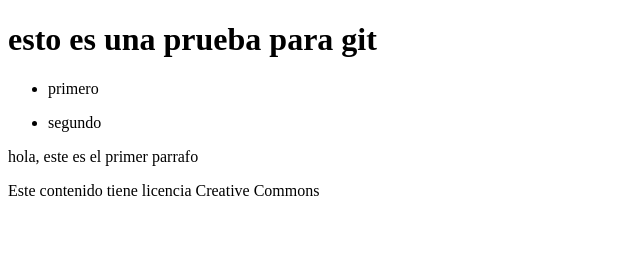
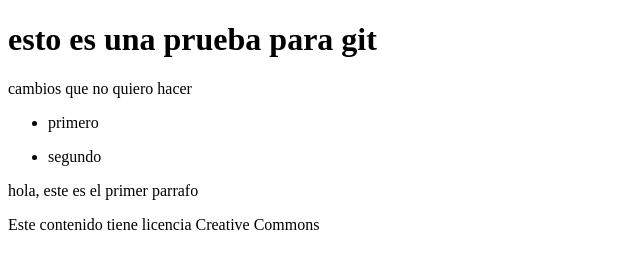
Before and after one commit to carlosalejandroqm/PruebaGITHUB, a plain HTML site: page index.html in a window 1280 px wide. Shown: the whole page, without its empty margins (0-640 px from the left). Drawn offline with Linux system fonts and the light colour scheme.

Commit message:
cambios que no queria hacer

```diff
--- a/index.html
+++ b/index.html
@@ -7,6 +7,10 @@
 </head>
 <body>
     <h1>esto es una prueba para git</h1>
+
+    <div>
+        <p>cambios que no quiero hacer</p>
+    </div>
 
     <nav>
         <ul>
```
